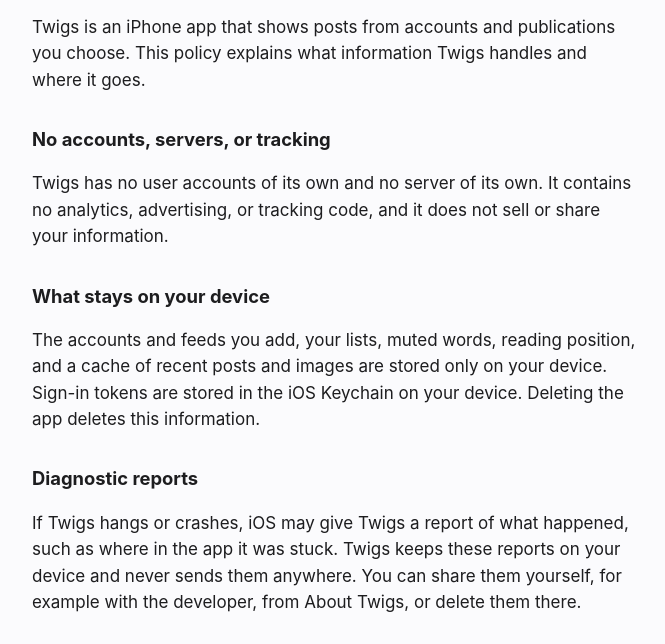
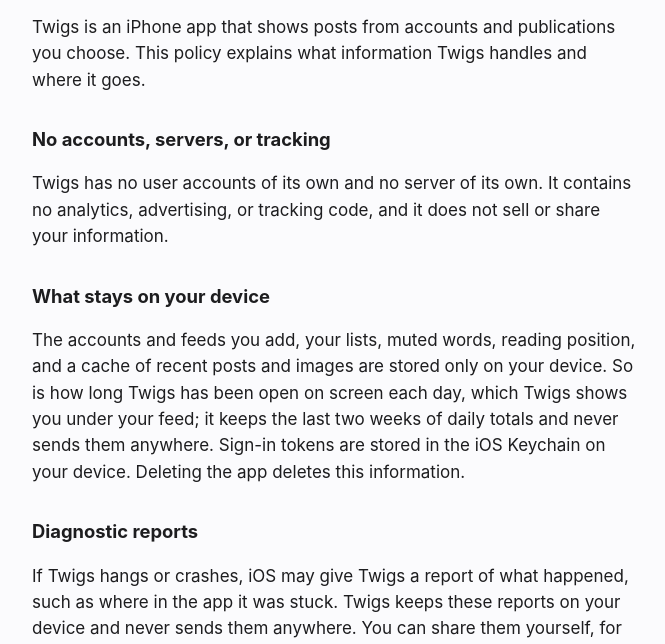
Before and after one commit to elliottgriff/twigs-site, a plain HTML site: page privacy.html in a window 1280 px wide. Shown: the part 144-788 px from the top of the page, without its empty margins (304-969 px from the left). Drawn offline with Linux system fonts and the light colour scheme.

Commit message:
Mention the on-device time-in-app totals in the privacy policy
Co-Authored-By: Claude Opus 5.5 <noreply@anthropic.com>

```diff
--- a/privacy.html
+++ b/privacy.html
@@ -19,8 +19,9 @@
 
   <h2>What stays on your device</h2>
   <p>The accounts and feeds you add, your lists, muted words, reading position, and a cache of recent posts and
-  images are stored only on your device. Sign-in tokens are stored in the iOS Keychain on your device. Deleting
-  the app deletes this information.</p>
+  images are stored only on your device. So is how long Twigs has been open on screen each day, which Twigs
+  shows you under your feed; it keeps the last two weeks of daily totals and never sends them anywhere. Sign-in
+  tokens are stored in the iOS Keychain on your device. Deleting the app deletes this information.</p>
 
   <h2>Diagnostic reports</h2>
   <p>If Twigs hangs or crashes, iOS may give Twigs a report of what happened, such as where in the app it
```
